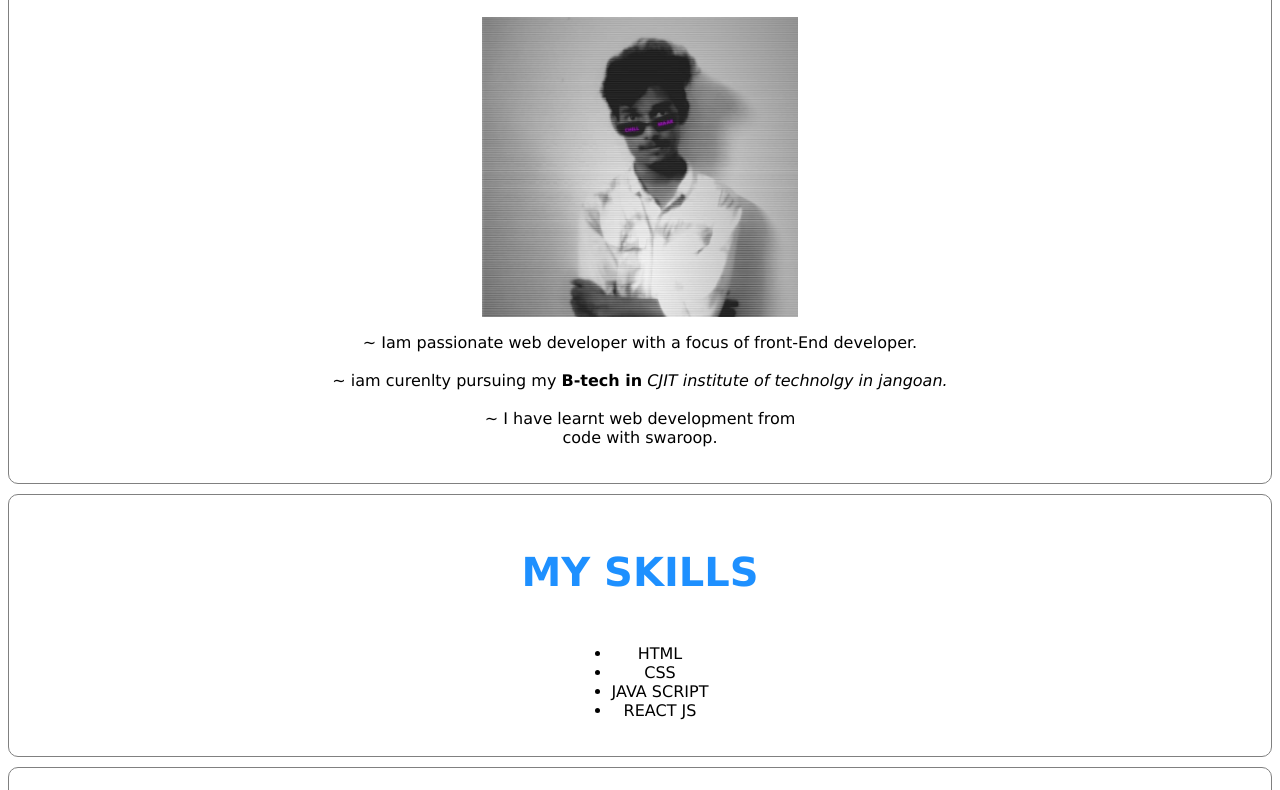
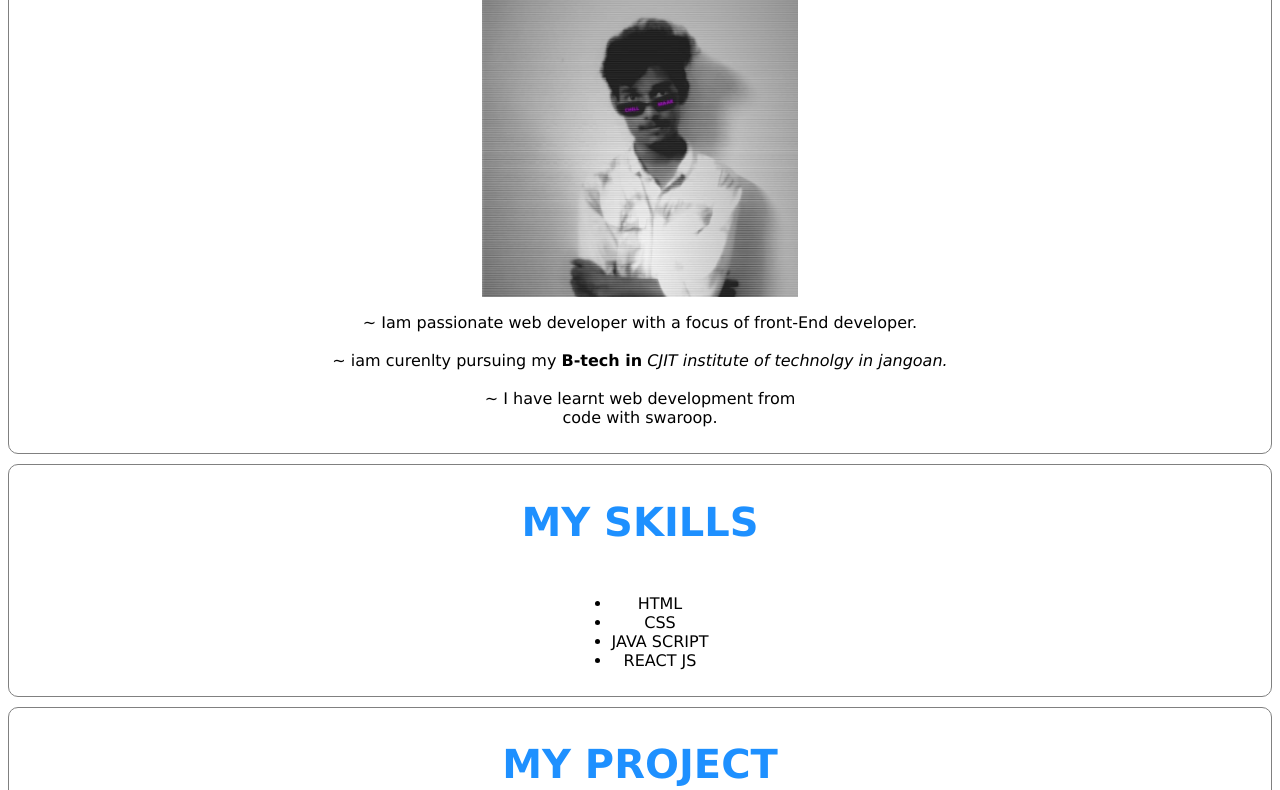
Before and after one commit to Pradyun2004/PRADYUNCHARY, a plain HTML site: page index.html in a window 1280 px wide. Shown: the part 924-1714 px from the top of the page. Drawn offline with Linux system fonts and the light colour scheme; files whose address does not match are found by name.

Commit message:
Update index.html

```diff
--- a/index.html
+++ b/index.html
@@ -15,7 +15,7 @@
             justify-content: center;
             align-items: center;
             text-align: center;
-            padding:20px
+            padding-bottom:10px;
 
 
 
```
